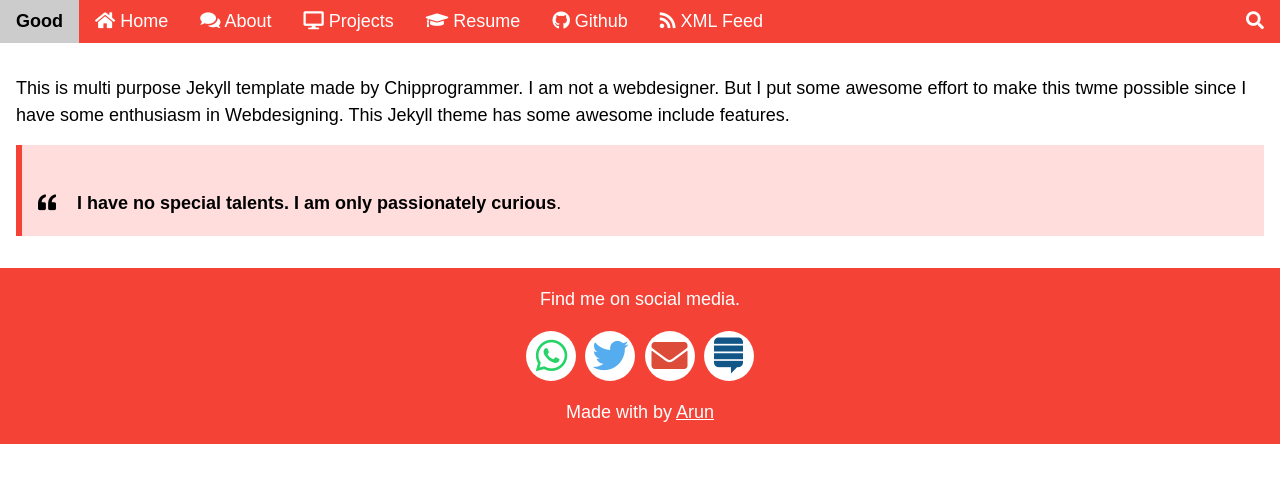
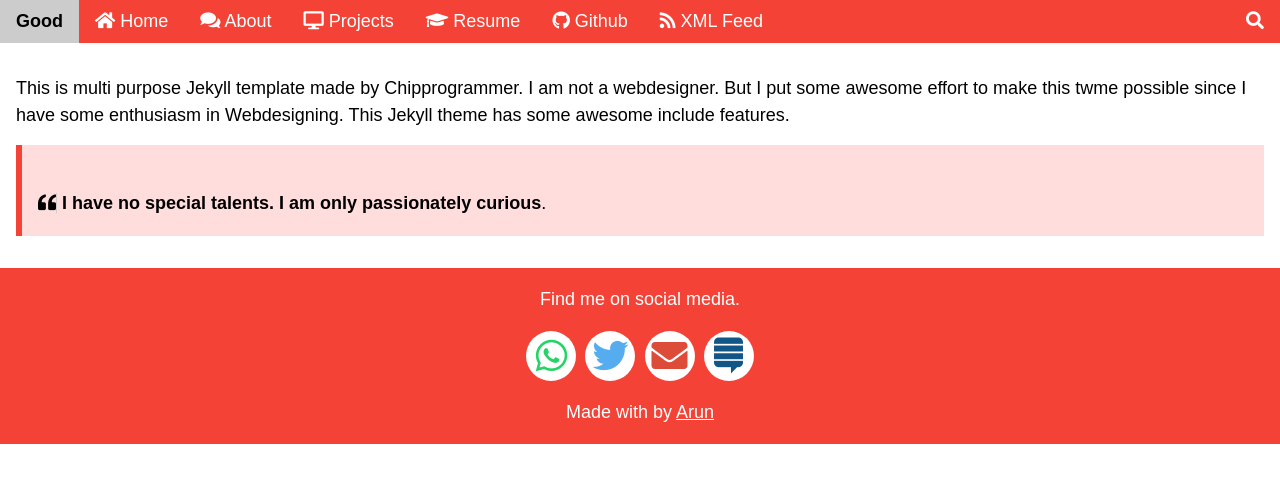
Before and after one commit to chipprogrammers/Good, a Jekyll site: the page built from index.html, in a window 1280 px wide. Shown: the top 483 px of the page. Built offline with Jekyll 4.4.1, drawn with Linux system fonts in a browser that asks for light colours; some web fonts are replaced; comment, search, counter and statistics services are not loaded.

Commit message:
Update index.html

```diff
--- a/index.html
+++ b/index.html
@@ -5,6 +5,6 @@
   <div class="w3-container" id="services" style="margin-top:75px">
   This is multi purpose Jekyll template made by Chipprogrammer. I am not a webdesigner. But I put some awesome effort to make this twme possible since I have some enthusiasm in Webdesigning. This Jekyll theme has some awesome include features.
 <div class="w3-panel w3-pale-red w3-leftbar w3-border-red">
-  <p><i class="fas fa-quote-left"></i><b class="w3-margin-left"> I have no special talents. I am only passionately curious</b>.</p>
+  <p><i class="fas fa-quote-left"></i><b class="w3-border-left"> I have no special talents. I am only passionately curious</b>.</p>
 </div>
 </div>
```
